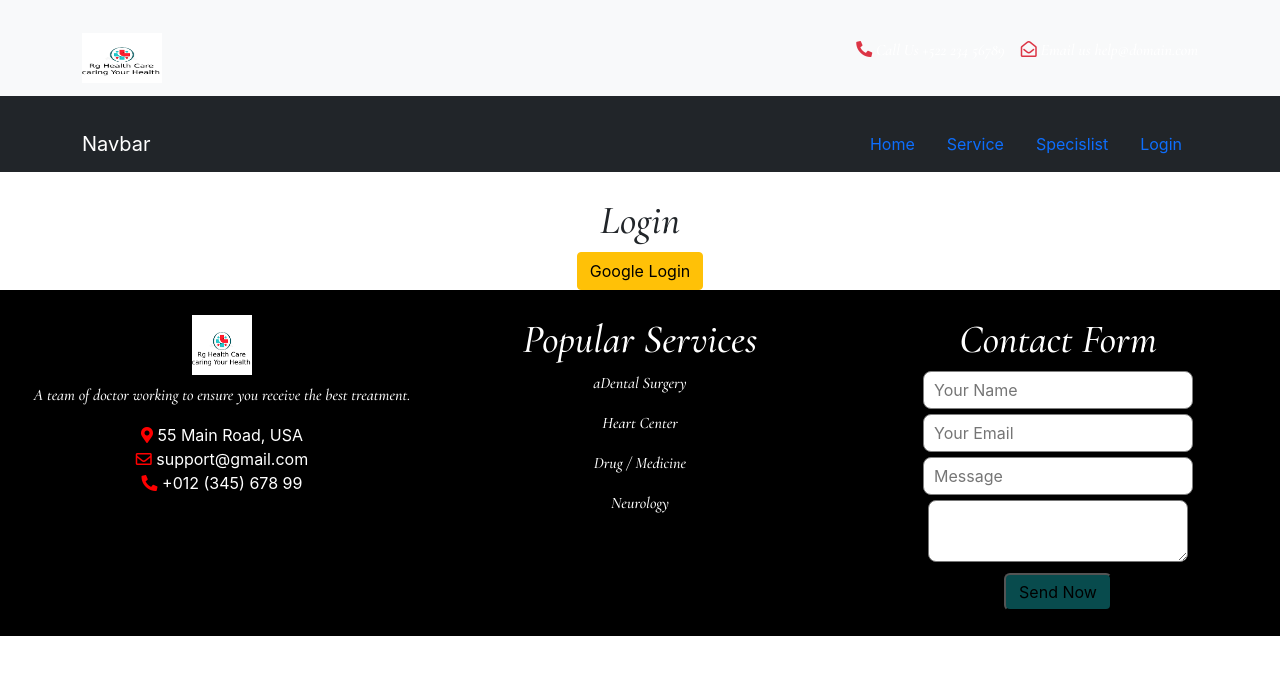
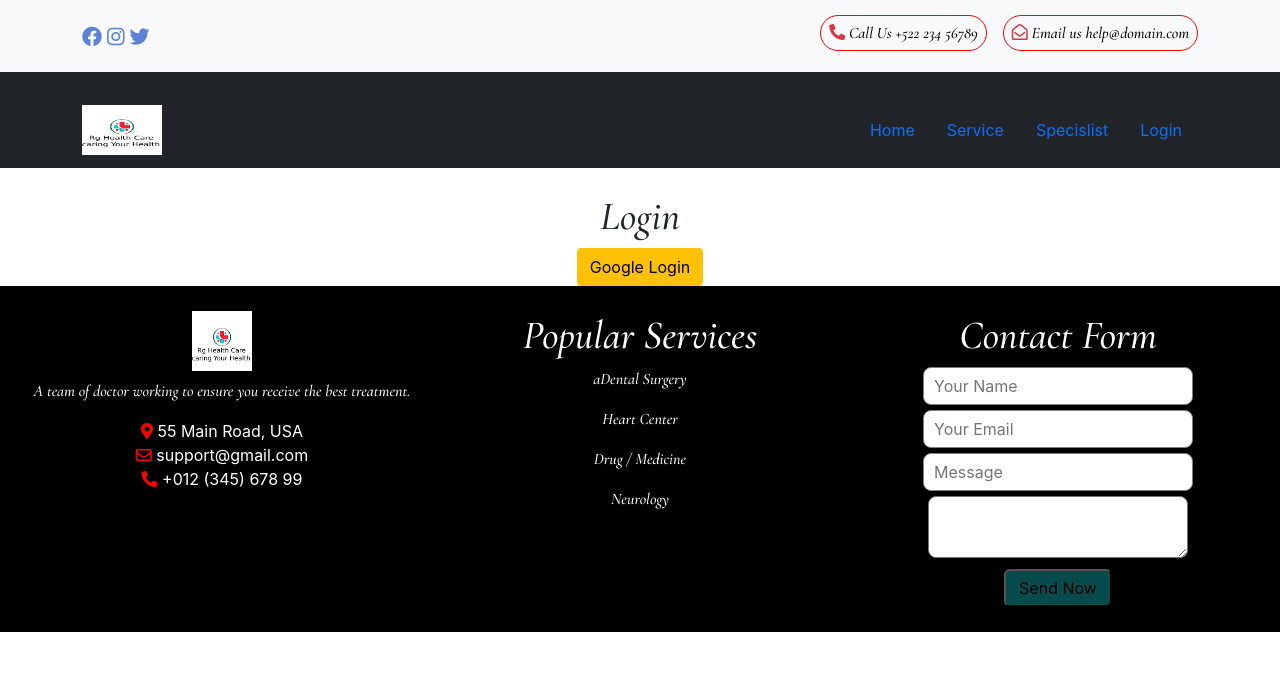
Before and after one commit to Salemah/Medical-Agency, a React (Create React App) app: page /login in a window 1280 px wide. Shown: the top 674 px of the page. Built offline with nearby package versions, Linux system fonts and the light colour scheme; no server answers.

Commit message:
header updated

```diff
--- a/src/Hooks/Usefirebase.js
+++ b/src/Hooks/Usefirebase.js
@@ -13,7 +13,11 @@ const Usefirebase =()=>{
     const auth = getAuth();
 
     const googleLogin=()=>{
-        return signInWithPopup(auth, googleprovider);
+       signInWithPopup(auth, googleprovider)
+       .then((result) => {
+        const user = result.user;
+        setUser(user);
+        })
 
 
             };
--- a/src/Pages/Home/Service/Service.js
+++ b/src/Pages/Home/Service/Service.js
@@ -6,6 +6,9 @@ const Service = (props) => {
     const {name,id,img,details,price}= props.service;
     const history = useHistory();
     const handleReadmore=(id)=>{
+
+
+
         history.push(`/servicedetails/${id}`);
 
     }
--- a/src/Pages/Home/Servicedetails/Servicedetails.js
+++ b/src/Pages/Home/Servicedetails/Servicedetails.js
@@ -1,10 +1,20 @@
-import React from 'react';
+import React, { useEffect, useState } from 'react';
 import { useParams } from 'react-router-dom';
 
 const Servicedetails = () => {
+    const [details,setDetails] = useState([]);
+
     const {id} = useParams();
+    useEffect(()=>{
+        fetch('services.json')
+        .then(res =>res.json())
+        .then(data => setDetails(data))
+    },[]);
+
+
     return (
         <div>
+
             <h1>This is {id}</h1>
         </div>
     );
--- a/src/Pages/Login/Login/Login.js
+++ b/src/Pages/Login/Login/Login.js
@@ -10,13 +10,11 @@ const Login = () => {
     const location = useLocation();
     const history = useHistory();
     const redirecr_url = location.state?.from || '/home';
-    console.log(redirecr_url);
+
     const handlegoogleLogin =() =>{
-        googleLogin()
-        .then((result) => {
-            const user = result.user;
-            history.push(redirecr_url);
-        }) };
+          googleLogin();
+         history.push(redirecr_url);
+         };
     return (
         <div>
             <h1 >Login</h1>
--- /dev/null
+++ b/src/Shared/Header/Heade.css
@@ -0,0 +1,22 @@
+.social-icon{
+    margin-right: 5px;
+    font-size: 20px;
+
+}
+.social-icon i{
+    color: #5b82d6;
+    padding-bottom: 13px;
+}
+.topbar{
+    padding: 15px;
+    margin-bottom: -10px;
+    margin-top: -20px;
+}
+.top-nav p{
+
+    color: black;
+    border: 1px solid red;
+    border-radius: 20px;
+    padding: 5px 8px;
+
+}
--- a/src/Shared/Header/Header.js
+++ b/src/Shared/Header/Header.js
@@ -3,6 +3,7 @@ import { Container, Nav, Navbar } from 'react-bootstrap';
 import { Link } from 'react-router-dom';
 import { NavHashLink } from 'react-router-hash-link';
 import Usefirebase from '../../Hooks/Usefirebase';
+import './Heade.css';
 import m1 from '../../images/1.jpg';
 import m2 from '../../images/logo.png';
 
@@ -12,17 +13,15 @@ const Header = () => {
 
 <>
 
-<Navbar bg="light" variant="dark">
-    <Container>
-    <Navbar.Brand href="#home">
-        <img
-          alt=""
-          src={m2}
-          width="80"
-          height="50"
-          className="d-inline-block align-top"
-        /></Navbar.Brand>
-    <Nav className="justify-content-end  ">
+<Navbar   bg="light" variant="dark" className="topbar">
+    <Container >
+    <Nav>
+   <span className="social-icon"><i class="fab fa-facebook"></i> </span>
+   <span className="social-icon"><i class="fab fa-instagram"></i></span>
+   <span className="social-icon"><i class="fab fa-twitter"></i> </span>
+
+        </Nav>
+    <Nav className="justify-content-end top-nav ">
 
         <p variant="dark" className="" > <i class="fas fa-phone-alt text-danger bold  "></i> Call Us <span>+522 234 56789</span> </p>
         <p variant="dark " className="ms-3" ><i class="far fa-envelope-open text-danger bold"></i> Email us help@domain.com </p>
@@ -33,9 +32,15 @@ const Header = () => {
 
 {/* top end */}
 
-  <Navbar bg="dark" variant="dark">
+  <Navbar collapseOnSelect expand="lg" bg="dark" variant="dark">
     <Container>
-    <Navbar.Brand href="#home">Navbar</Navbar.Brand>
+    <Navbar.Brand href="#home"><img
+          alt=""
+          src={m2}
+          width="80"
+          height="50"
+          className="d-inline-block align-top"
+        /></Navbar.Brand>
     <Navbar.Toggle />
     <Navbar.Collapse className="justify-content-end">
     <Nav.Link as={NavHashLink} to="/home#home">Home</Nav.Link>
```
